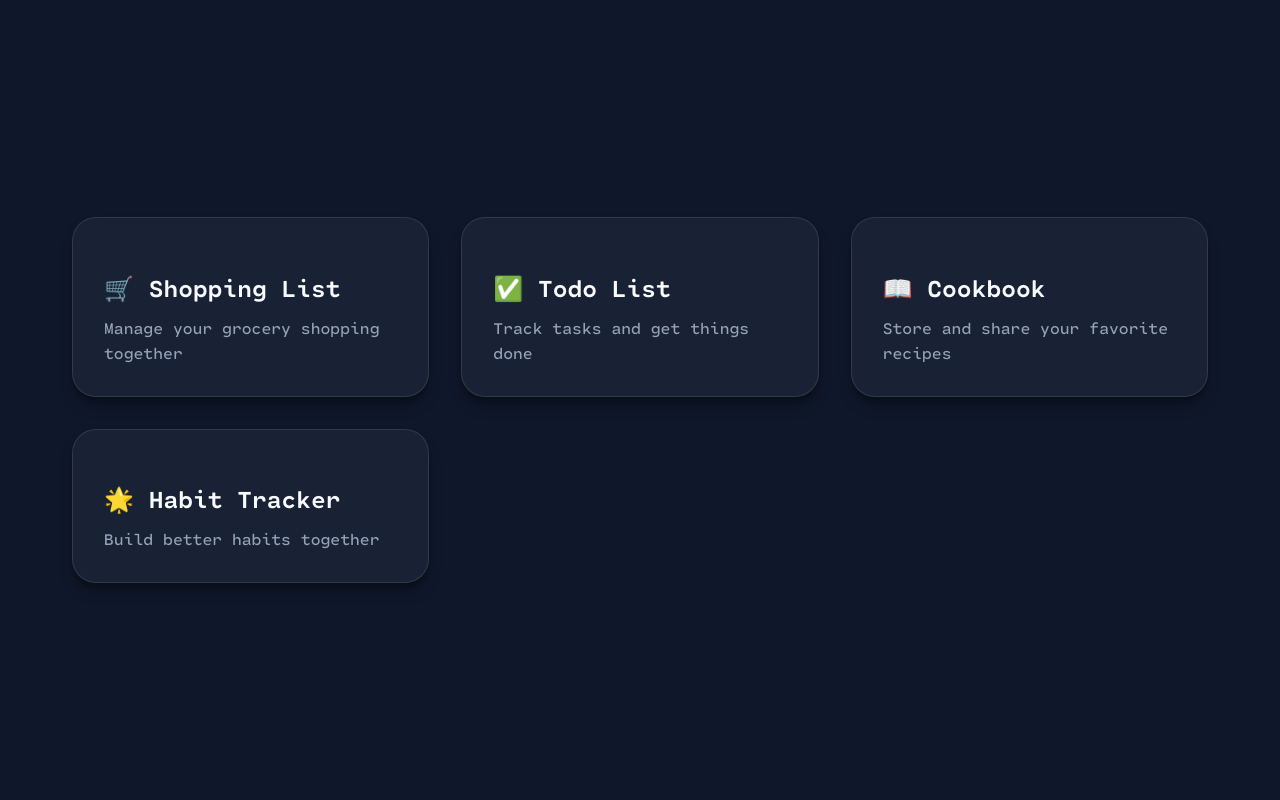
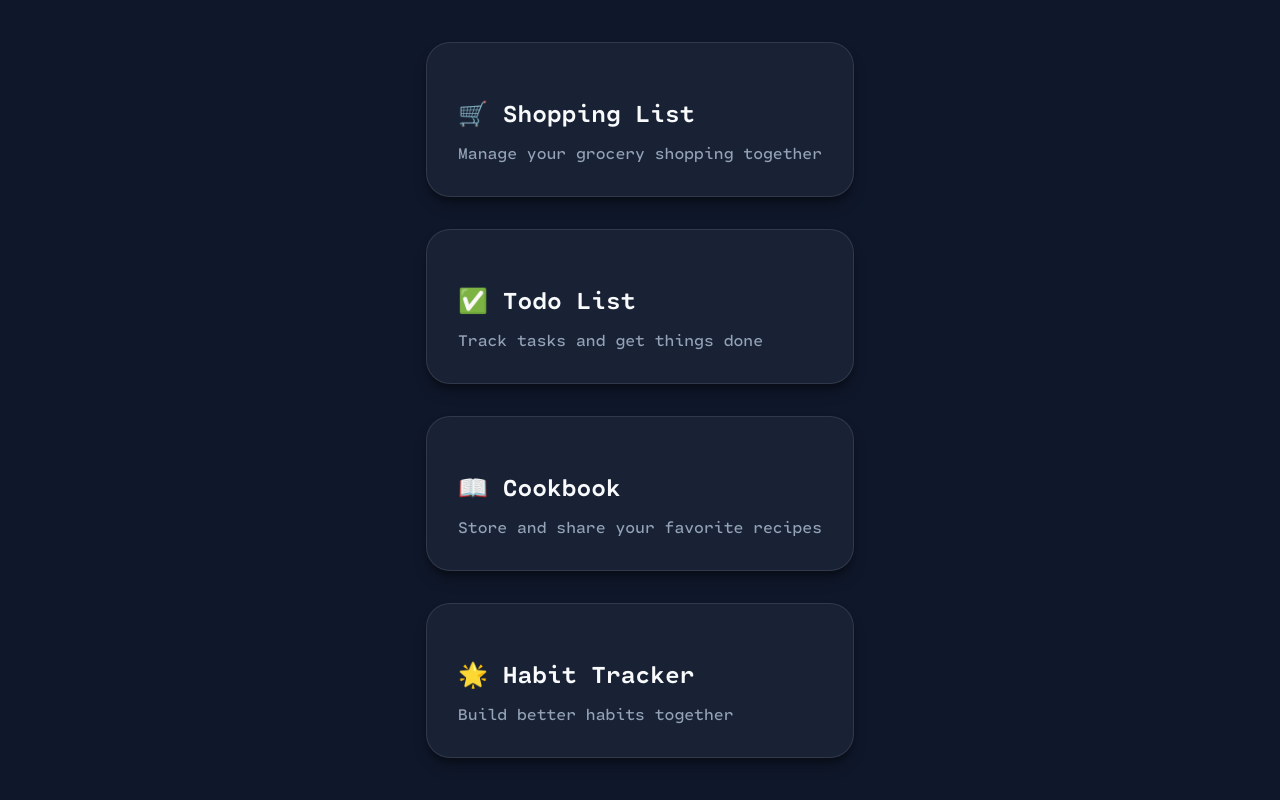
Before and after one commit to KrystianSzydlik/Homey, a Next.js app: page /dashboard in a window 1280 px wide. Built offline with nearby package versions, Linux system fonts and the light colour scheme.

Commit message:
chore: Update Next.js to 16.0.7 and adjust DashboardGrid column layout.

```diff
--- a/package.json
+++ b/package.json
@@ -25,7 +25,7 @@
     "cloudinary": "^2.8.0",
     "clsx": "^2.1.1",
     "framer-motion": "^12.23.24",
-    "next": "16.0.3",
+    "next": "16.0.7",
     "next-auth": "^5.0.0-beta.30",
     "react": "19.2.0",
     "react-dom": "19.2.0",
--- a/src/app/dashboard/components/DashboardGrid/DashboardGrid.module.scss
+++ b/src/app/dashboard/components/DashboardGrid/DashboardGrid.module.scss
@@ -9,7 +9,7 @@
 
 .grid {
   display: grid;
-  grid-template-columns: repeat(auto-fit, minmax(280px, 1fr));
+  grid-template-columns: auto;
   gap: 2rem;
   padding: 2rem;
   max-width: 1200px;
```
Also changed, not shown: 1 other file (tests, documents, lock files or other folders).
